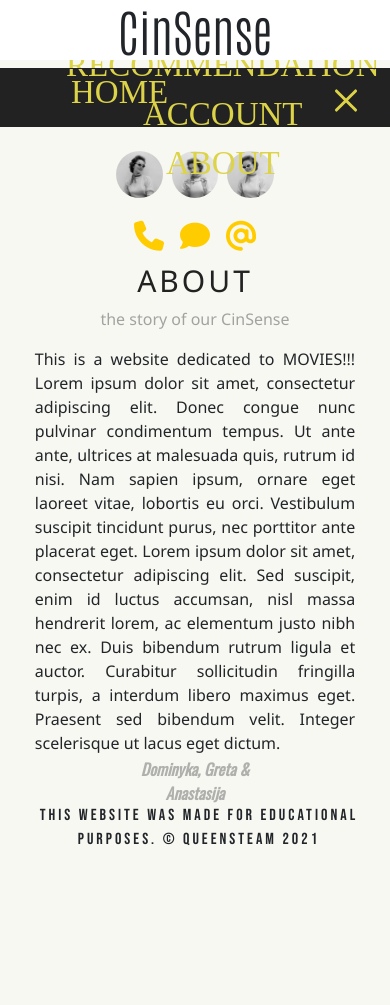
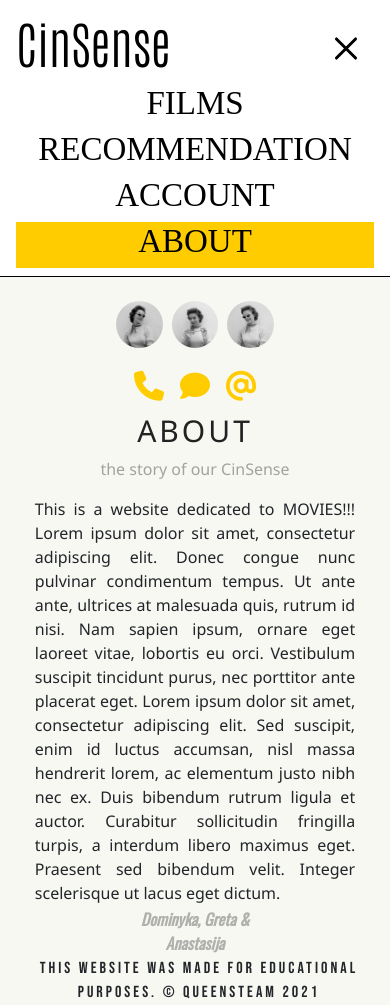
Before and after one commit to QueensTeam/CinSense, a Flask app: page /about.html in a window 390 px wide, after a click that opens the changed part. Before the commit the page ends 845 px from the top, so only its background shows below. Run offline with Flask 2, Linux system fonts and the light colour scheme; data that the repository does not hold is empty; some libraries are stand-ins or nearby versions; some web fonts are replaced.

Commit message:
Responsive hamburger menu; patvarkytas footeris.

```diff
--- a/static/css/style.css
+++ b/static/css/style.css
@@ -285,21 +285,22 @@
 	border-left: solid #222 10px;
 	margin:2% auto;
 }
-footer.otherfooter{
+/*footer.otherfooter{
 	clear:both;
 	margin:2% 0 0 0;
-}
-footer.ft1{
+}*/
+/*footer.ft1{
 	position:static;
-}
+}*/
 .content{
-	min-height:100vh;
-	margin-bottom:25px;
+	min-height:95vh;
+	/*margin-bottom:25px;*/
+	margin-bottom:0;
 }
 .content:after{
 	content:"";
 	display:block;
-	height:50px;
+	height:2.5em;
 }
 .icon {
   display: none;
@@ -421,11 +422,14 @@
 /*Hamburger navigation*/
 /* Icon 1 */
 .navbar{
-	background-color:#222;
+	background-color:white;
 }
 a.navbar-brand, a.nav-link{
 	color:#DCD348;
 	border:none;
+}
+a.navbar-brand{
+	left:10%;
 }
 a.nav-link{
 	font-weight:100;
@@ -472,6 +476,8 @@
 
 .animated-icon1 span {
 	background: #DCD348;
+	background:#fc0;
+	background: black;
 	border:none;
 }
 button:active{
@@ -818,7 +782,7 @@
 
 .head{
 	top:0;
-	z-index:99;
+	/*z-index:99;*/
 	/*background-color: #222;*/
 	/*height: 200px;*/
 	text-align: center;
@@ -934,11 +898,10 @@
 	margin:1% auto;
 }
 
-.show{
+/*.show{
 	display:block;
 	position:fixed;
-	/*position:absolute;*/
-}
+}*/
 .dontshow{
 	position:fixed;
 	visibility:hidden;
@@ -1192,9 +1155,21 @@
 	/*min-height:100vh;*/
 }
 footer{
+	/*position: fixed;*/
+	/*margin:0 auto auto 0;*/
+	/*left:0;*/
+	/*top:98%;*/
+	/*margin-bottom:1%;*/
+	/*width:100%;*/
+	/*border-top: solid #222 10px;*/
+}
+footer{
 	position:static;
-	position: absolute;
-  	bottom: 0;
+	/*position: fixed;*/
+  	top:95%;
+/*  	padding-top:1%;
+  	padding-bottom:2%;
+  	margin-bottom:2%;*/
   	width: 100%;
   	height: 2.5rem;
   	font-family: 'Segoe UI';
@@ -1289,7 +1265,33 @@
 	background-color:black;
 	color:white;
 }
+a.hamNav{
+	color:black;
+	padding-top:1%;
+	padding-bottom:1%;
+	margin:0;
+}
+.navbar{
+	/*background-color:#fc0;*/
+	/*background-color: #F3DE8A;*/
+	border-bottom: 1px solid black;
+}
+/*.navbar-brand{
+	border-bottom: 1px solid black;
+}*/
+.nav-item{
+	margin:0;
+	padding:0;
+}
+.active1{
+	background-color:#fc0;
+	/*background-color: black;*/
 
+	/*color:white;*/
+}
+.active1 a{
+	/*color:white;*/
+}
 .tablet a{
 	font-size:70px;
 	margin:2%;
@@ -1330,9 +1327,9 @@
   	.photosec{
   		display:none;
   	}
-  	.navbar{
+  	/*.navbar{
   		display:fixed;
-  	}
+  	}*/
   	nav.main{
   		display:none;
   	}
@@ -1387,6 +1387,9 @@
 		display:none;
 	}
 	#userStateOffline, #userStateOnline{
+		display:none;
+	}
+	.head, #mainhead{
 		display:none;
 	}
 	/*nav.main a{
--- a/static/js/script.js
+++ b/static/js/script.js
@@ -17,6 +17,7 @@
     $('.animated-icon3').toggleClass('open');
   });
 });
+
 
 window.addEventListener('scroll', () => {
   const {
--- a/templates/about.html
+++ b/templates/about.html
@@ -14,7 +14,8 @@
     <link rel="stylesheet" href="../static/css/stylemain.css">
 </head>
 <body>
-	<header class="head"><h1 id="minititle">CinSense</h1>
+	<header class="head">
+		<h1 id="minititle">CinSense</h1>
 		<div class="decline col-12 col-lg-12"></div>
 		<nav class="main items">
 			<a class="simple" href="./index.html"><span data-hover="Home">Home</span></a>
@@ -29,9 +30,12 @@
 		</div>
 		<div id="userStateOnline" class="dontshow">
 			<a href="./account.html" class=onlineTitle>you are online</a>
-		<a href="./account.html" class=onlineComment>log out</a></div></header>
+			<a href="./account.html" class=onlineComment>log out</a>
+		</div>
+	</header>
+		<div class="content">
 	<nav class="navbar mb-4">
-	  <a class="navbar-brand simple" href="./index.html">Home</a>
+	  <a class="navbar-brand hamNav" href="./index.html"><h1 id="minititle">CinSense</h1></a>
 	  <button class="navbar-toggler first-button" type="button" data-toggle="collapse" data-target="#navbarSupportedContent20"
 	    aria-controls="navbarSupportedContent20" aria-expanded="false" aria-label="Toggle navigation">
 	    <div class="animated-icon1"><span></span><span></span><span></span></div>
@@ -39,20 +43,21 @@
 	  <div class="collapse navbar-collapse" id="navbarSupportedContent20">
 	    <ul class="navbar-nav mr-auto">
 	      <li class="nav-item">
-	        <a class="simple nav-link " href="./films.html">Films</a>
+	        <a class="nav-link hamNav simple" href="./films.html">Films</a>
 	      </li>
 	      <li class="nav-item">
-	        <a class="nav-link simple" href="./recommend.html">Recommendation</a>
+	        <a class="nav-link simple hamNav" href="./recommend.html">Recommendation</a>
 	      </li>
 	      <li class="nav-item">
-	        <a class="nav-link simple" href="./account.html">Account</a>
+	        <a class="nav-link simple hamNav" href="./account.html">Account</a>
 	      </li>
-	      <li class="nav-item active">
-	        <a class="nav-link simple" href="./about.html">About</a>
+	      <li class="nav-item active1">
+	        <a class="nav-link simple hamNav" href="./about.html">About</a>
 	      </li>
 	    </ul>
 	  </div>
 	</nav>
+
 	<div class="mainContent">
 		<p id="aboutPageImg">
 			<a href="mailto:dominyka.lupeikyte@stud.vgtu.lt"><img src="../static/img/image0.png" alt="Woman with glasses" title="Dominyka" class="rounded-circle" /></a>
@@ -68,13 +73,12 @@
 		</p>
 		<h1 id="beatle">About</h1>
 		<p class="seethrough">the story of our CinSense</p>
-	<!-- <section class="borderr"> -->
 
 		<p class="smallersec col-11 col-sm-9 col-md-5 col-lg-5" >
 
 		This is a website dedicated to MOVIES!!! Lorem ipsum dolor sit amet, consectetur adipiscing elit. Donec congue nunc pulvinar condimentum tempus. Ut ante ante, ultrices at malesuada quis, rutrum id nisi. Nam sapien ipsum, ornare eget laoreet vitae, lobortis eu orci. Vestibulum suscipit tincidunt purus, nec porttitor ante placerat eget. Lorem ipsum dolor sit amet, consectetur adipiscing elit. Sed suscipit, enim id luctus accumsan, nisl massa hendrerit lorem, ac elementum justo nibh nec ex. Duis bibendum rutrum ligula et auctor. Curabitur sollicitudin fringilla turpis, a interdum libero maximus eget. Praesent sed bibendum velit. Integer scelerisque ut lacus eget dictum.</p>
 		<p id="sign">Dominyka, Greta & Anastasija</p>
-	<!-- </section> -->
+	</div>
 </div>
 	<footer onmouseover="showTheFooter()" onmouseout="showTheFooter()"><p class="" id="footerInfo1">This website was made for educational purposes. 	&#169; QueensTeam 2021</p>
 		<p class="dontshow" id="footerInfo2" >Website creators and owners: <div id="creatorNames" class="dontshow">Dominyka Lupeikytė, Anastasija Vasiljeva, Greta Klimavičiūtė.</div></p></footer>
```
Also changed, not shown: other parts of static/css/style.css (+51 -51 lines), templates/account.html (+8 -6 lines), templates/films.html (+7 -7 lines), templates/index.html (+26 -1 lines), templates/recommend.html (+8 -6 lines), static/css/stylemain.css (line endings or trailing spaces). Lines whose indentation alone changed are shown as unchanged.
